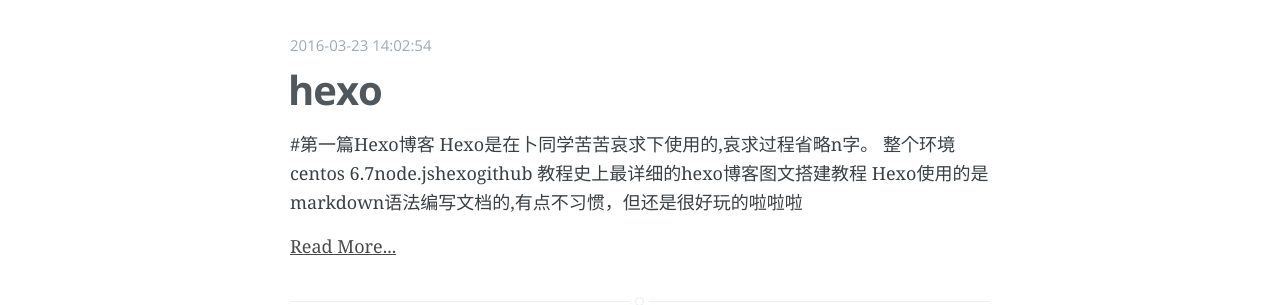
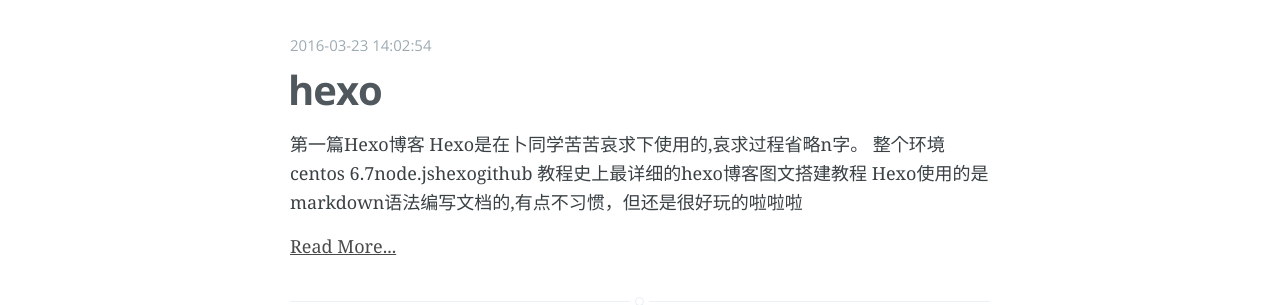
Before and after one commit to fengci/fengci.github.io, a plain HTML site: page index.html in a window 1280 px wide. Shown: the part 502-807 px from the top of the page. Drawn offline with nearby package versions, Linux system fonts and the light colour scheme.

Commit message:
Site updated: 2016-03-28 09:01:18

```diff
--- a/index.html
+++ b/index.html
@@ -50,8 +50,7 @@
     <section class="post-excerpt">
       <p>
 
-        #第一篇Hexo博客
-
+        第一篇Hexo博客
 Hexo是在卜同学苦苦哀求下使用的,哀求过程省略n字。
 
 整个环境centos 6.7node.jshexogithub
```
Also changed, not shown: 2016/03/23/hexo/index.html (+1 -2 lines), archives/2016/03/index.html (+1 -2 lines), archives/2016/index.html (+1 -2 lines), archives/index.html (+1 -2 lines).
